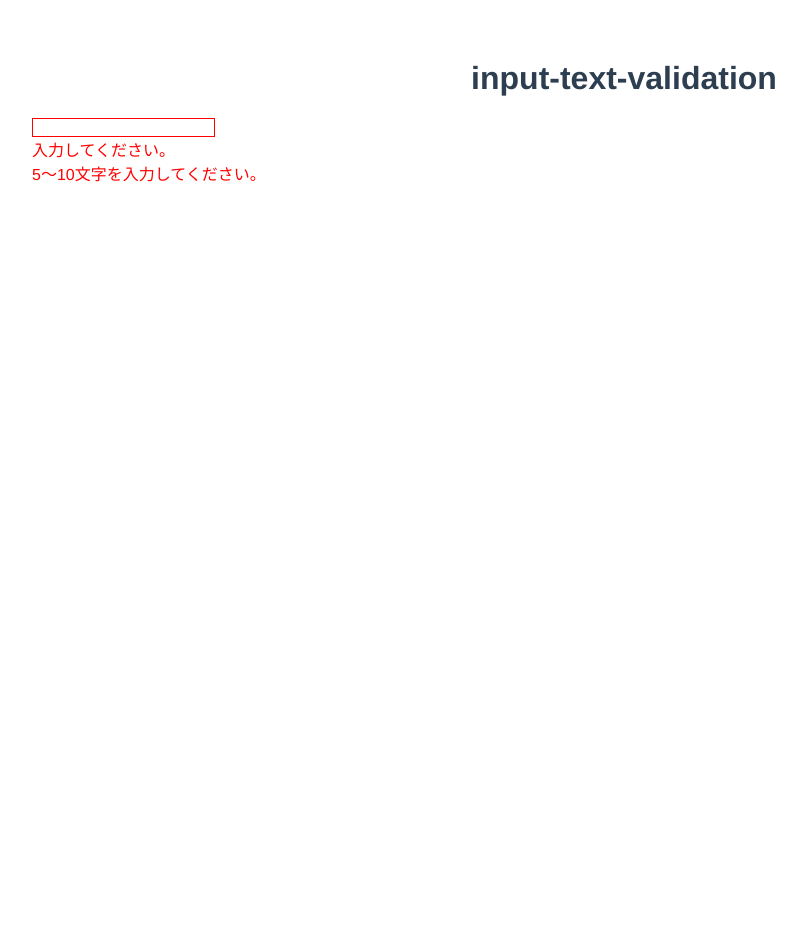
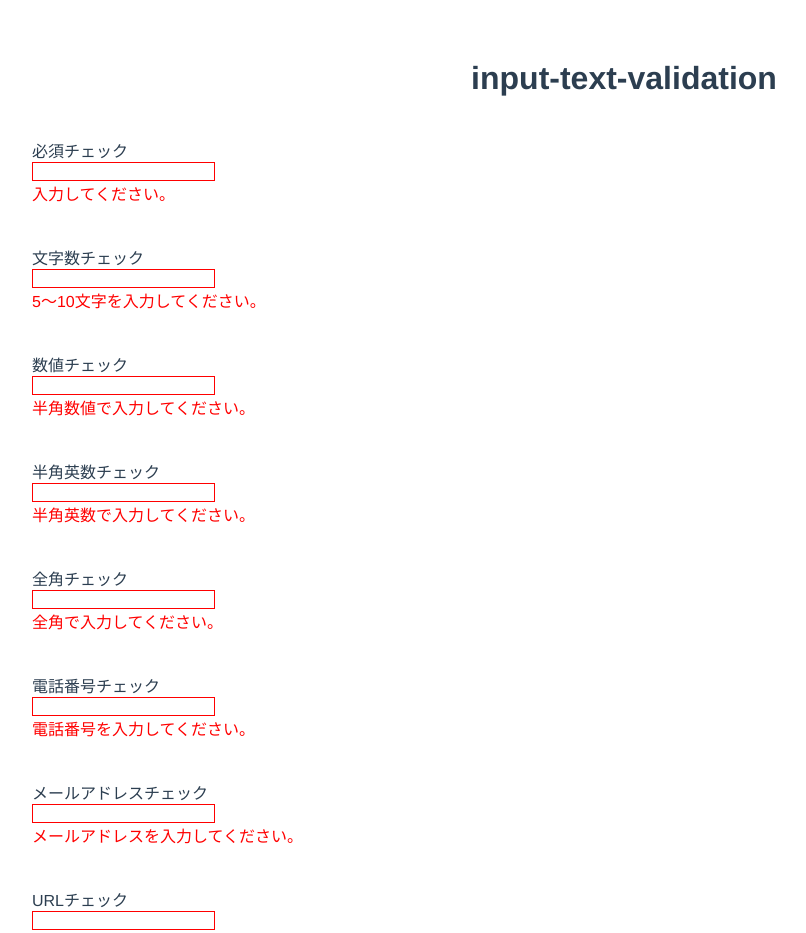
Before and after one commit to pmw1415/InputTextValidation, a Vue app: page / in a window 1280 px wide. Shown: the top 933 px of the page, without its empty margins (16-822 px from the left). Before the commit the page ends 800 px from the top, so only its background shows below. Built offline with nearby package versions, Linux system fonts and the light colour scheme.

Commit message:
バリデーションタイプごとにテスト用コンポーネント追加

```diff
--- a/src/App.vue
+++ b/src/App.vue
@@ -5,12 +5,96 @@
     <HelloWorld msg="Welcome to Your Vue.js App"/>
     -->
     <h1>input-text-validation</h1>
+    <div class="validation">
+      <div class="label">
+        必須チェック
+      </div>
       <InputTextValidation
         class="input-text-validation"
         :required="true"
+      />
+    </div>
+
+    <div class="validation">
+      <div class="label">
+        文字数チェック
+      </div>
+      <InputTextValidation
+        class="input-text-validation"
         :min="5"
         :max="10"
       />
+    </div>
+
+    <div class="validation">
+      <div class="label">
+        数値チェック
+      </div>
+      <InputTextValidation
+        class="input-text-validation"
+        :numeric="true"
+      />
+    </div>
+
+    <div class="validation">
+      <div class="label">
+        半角英数チェック
+      </div>
+      <InputTextValidation
+        class="input-text-validation"
+        :alphaNum="true"
+      />
+    </div>
+
+    <div class="validation">
+      <div class="label">
+        全角チェック
+      </div>
+      <InputTextValidation
+        class="input-text-validation"
+        :zen="true"
+      />
+    </div>
+
+    <div class="validation">
+      <div class="label">
+        電話番号チェック
+      </div>
+      <InputTextValidation
+        class="input-text-validation"
+        :tel="true"
+      />
+    </div>
+
+    <div class="validation">
+      <div class="label">
+        メールアドレスチェック
+      </div>
+      <InputTextValidation
+        class="input-text-validation"
+        :mail="true"
+      />
+    </div>
+
+    <div class="validation">
+      <div class="label">
+        URLチェック
+      </div>
+      <InputTextValidation
+        class="input-text-validation"
+        :url="true"
+      />
+    </div>
+
+    <div class="validation">
+      <div class="label">
+        日付チェック
+      </div>
+      <InputTextValidation
+        class="input-text-validation"
+        :date="true"
+      />
+    </div>
   </div>
 </template>
 
@@ -39,7 +123,8 @@ export default {
 </style>
 
 <style scoped>
-.input-text-validation {
-  padding: 0 40px;
+.validation {
+  padding: 20px 40px;
+  text-align: left;
 }
 </style>
```
Lines whose indentation alone changed are shown as unchanged.
